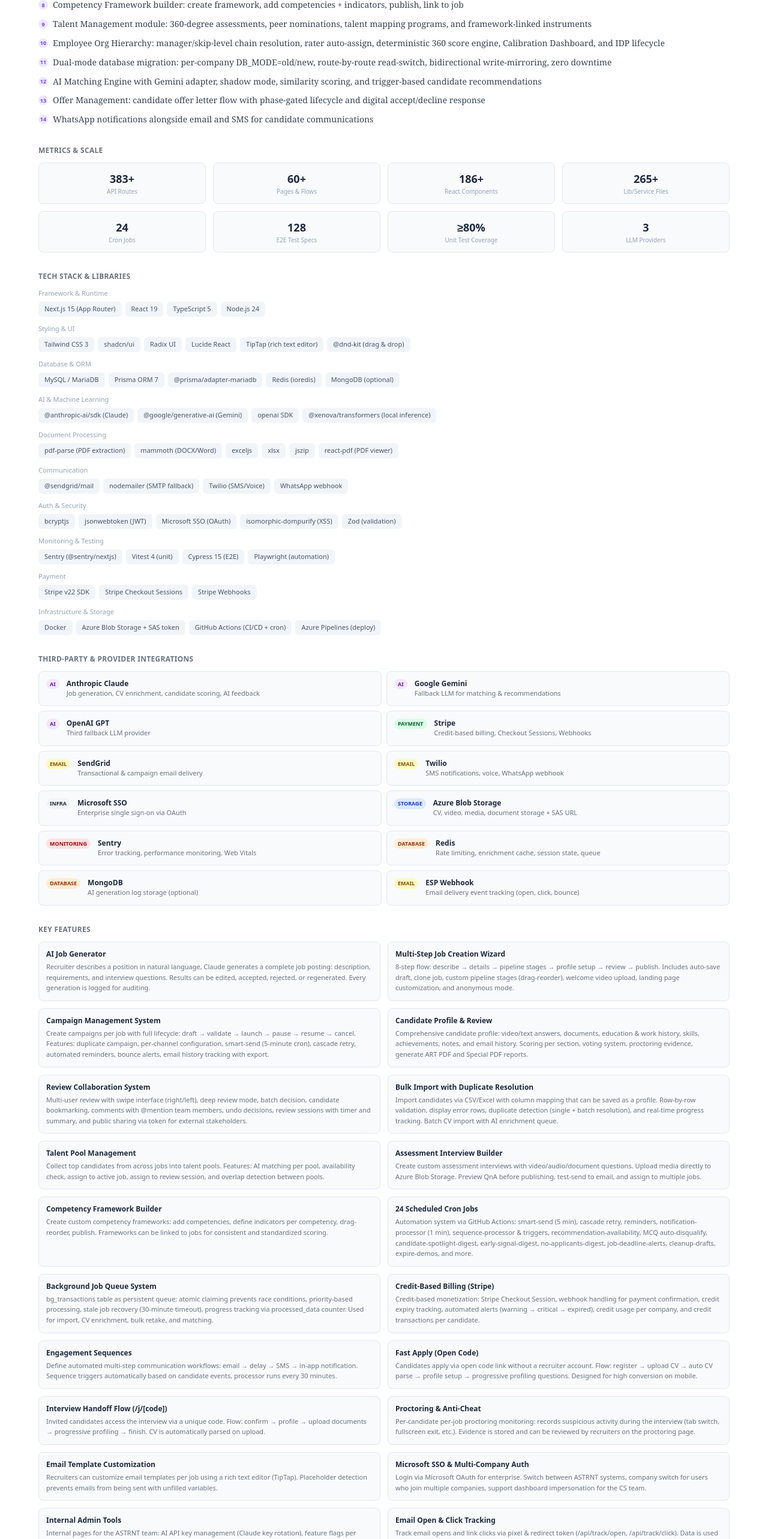
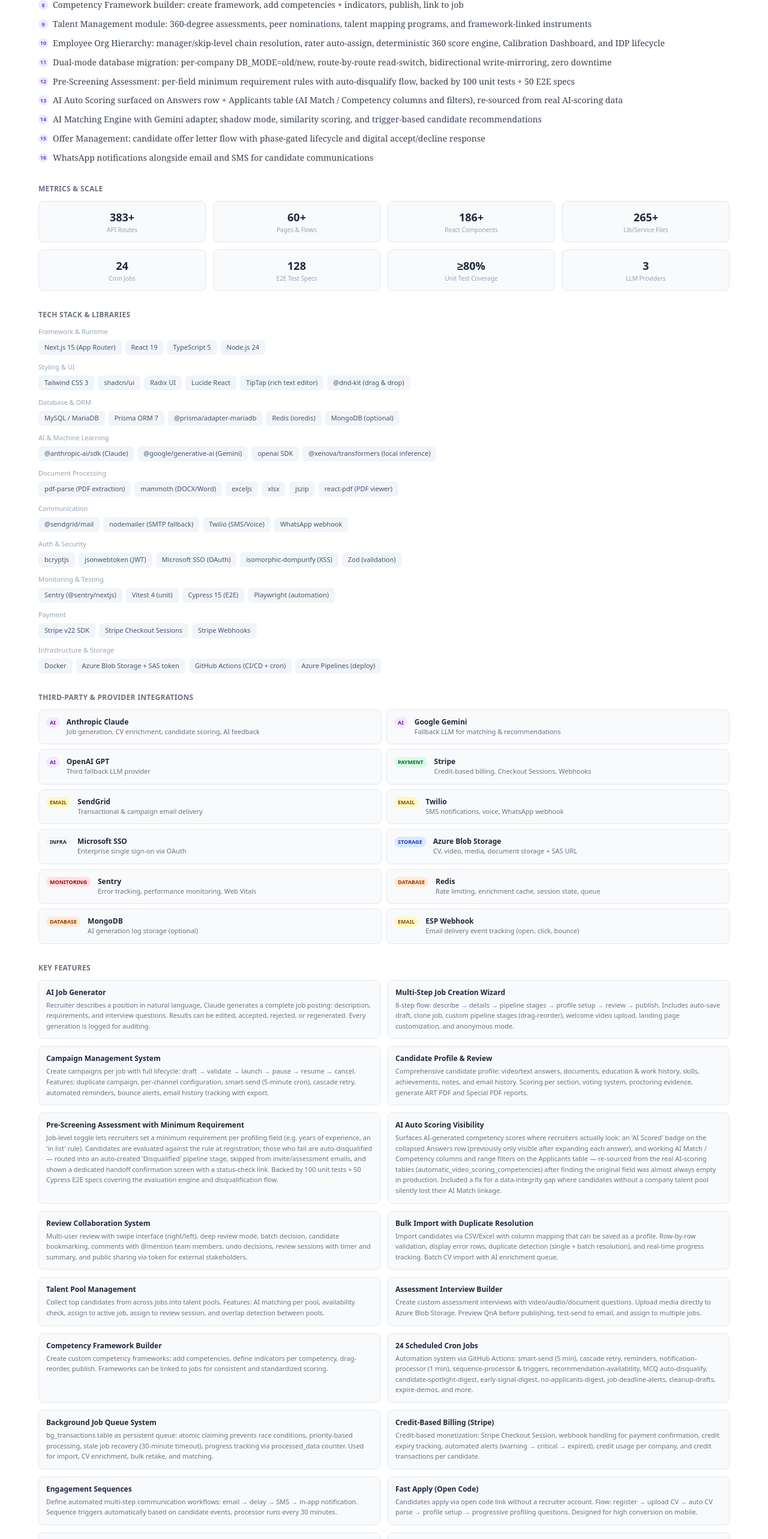
Before and after one commit to ajidm/portofolio, a Next.js app: page /pdf in a window 1280 px wide. Shown: the part 1438-4004 px from the top of the page at 60% size. Built offline with nearby package versions, Linux system fonts and the light colour scheme.

Commit message:
Add Pre-Screening Assessment and AI Auto Scoring features to ASTRNT platform
Covers AS-7034 (minimum-requirement pre-screening with auto-disqualify)
and BT-204/BT-205/AS-7117 (AI-scored competency visibility on Answers row
and Applicants table).

```diff
--- a/src/data/projects.ts
+++ b/src/data/projects.ts
@@ -57,6 +57,8 @@
       "Talent Management module: 360-degree assessments, peer nominations, talent mapping programs, and framework-linked instruments",
       "Employee Org Hierarchy: manager/skip-level chain resolution, rater auto-assign, deterministic 360 score engine, Calibration Dashboard, and IDP lifecycle",
       "Dual-mode database migration: per-company DB_MODE=old/new, route-by-route read-switch, bidirectional write-mirroring, zero downtime",
+      "Pre-Screening Assessment: per-field minimum requirement rules with auto-disqualify flow, backed by 100 unit tests + 50 E2E specs",
+      "AI Auto Scoring surfaced on Answers row + Applicants table (AI Match / Competency columns and filters), re-sourced from real AI-scoring data",
       "AI Matching Engine with Gemini adapter, shadow mode, similarity scoring, and trigger-based candidate recommendations",
       "Offer Management: candidate offer letter flow with phase-gated lifecycle and digital accept/decline response",
       "WhatsApp notifications alongside email and SMS for candidate communications",
@@ -137,6 +139,16 @@
         title: "Candidate Profile & Review",
         description:
           "Comprehensive candidate profile: video/text answers, documents, education & work history, skills, achievements, notes, and email history. Scoring per section, voting system, proctoring evidence, generate ART PDF and Special PDF reports.",
+      },
+      {
+        title: "Pre-Screening Assessment with Minimum Requirement",
+        description:
+          "Job-level toggle lets recruiters set a minimum requirement per profiling field (e.g. years of experience, an 'in list' rule). Candidates are evaluated against the rule at registration; those who fail are auto-disqualified — routed into an auto-created 'Disqualified' pipeline stage, skipped from invite/assessment emails, and shown a dedicated handoff confirmation screen with a status-check link. Backed by 100 unit tests + 50 Cypress E2E specs covering the evaluation engine and disqualification flow.",
+      },
+      {
+        title: "AI Auto Scoring Visibility",
+        description:
+          "Surfaces AI-generated competency scores where recruiters actually look: an 'AI Scored' badge on the collapsed Answers row (previously only visible after expanding each answer), and working AI Match / Competency columns and range filters on the Applicants table — re-sourced from the real AI-scoring tables (automatic_video_scoring_competencies) after finding the original field was almost always empty in production. Included a fix for a data-integrity gap where candidates without a company talent pool silently lost their AI Match linkage.",
       },
       {
         title: "Review Collaboration System",
```
